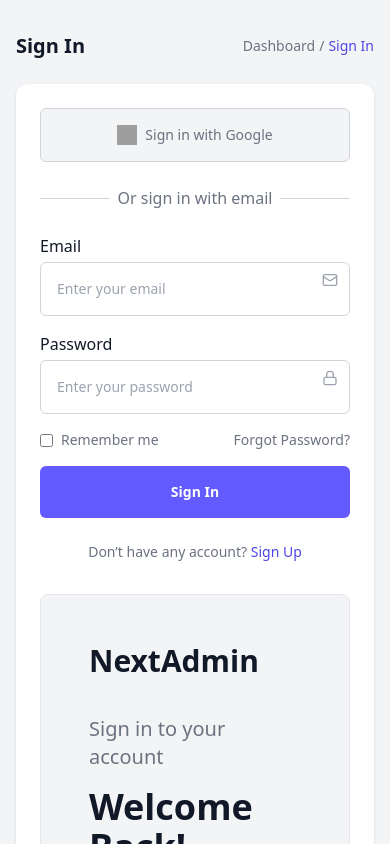
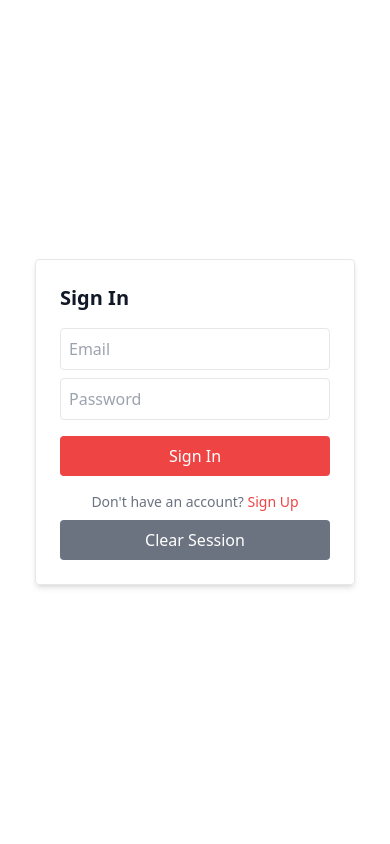
Before and after one commit to mangerbaseline/Admin-frontend, a Next.js app: page /Authentication/signin in a window 390 px wide. Shown: the top 844 px of the page. Built offline with nearby package versions, Linux system fonts and the light colour scheme; grey boxes are pictures that could not be loaded.

Commit message:
next commit

```diff
--- a/app/Authentication/signin/page.tsx
+++ b/app/Authentication/signin/page.tsx
@@ -1,117 +1,138 @@
-'use client';
+"use client";
 
-import { login } from '../../lib/auth';
-import { Mail, Lock } from 'lucide-react';
-import Link from 'next/link';
-import { useRouter } from 'next/navigation';
+import { useState, useEffect } from "react";
+import { signin } from "../../lib/api";
+import { useRouter } from "next/navigation";
 
 export default function SigninPage() {
+  const router = useRouter();
+  const [email, setEmail] = useState("");
+  const [password, setPassword] = useState("");
+  const [error, setError] = useState("");
+  const [loading, setLoading] = useState(false);
 
-    const router = useRouter();
+  // Clear any existing localStorage tokens on component mount
+  useEffect(() => {
+    localStorage.removeItem("token");
+    console.log("🧹 Cleared localStorage token");
 
-    const handleLogin = (e: React.MouseEvent<HTMLButtonElement>) => {
+    // Check if there are any remaining tokens
+    const remainingToken = localStorage.getItem("token");
+    console.log("🔍 Remaining localStorage token:", remainingToken);
+  }, []);
+
+const handleSubmit = async (e: React.FormEvent) => {
   e.preventDefault();
-        login('demo-token'); // Store dummy token
-        router.push('/dashboard'); // Redirect
+  console.log("🚀 handleSubmit fired", { email, password });
+
+  // 🔒 Prevent empty submissions
+  if (!email.trim() || !password.trim()) {
+    setError("Please enter both email and password");
+    console.log("❌ Empty fields detected");
+    return;
+  }
+
+  // Basic email validation
+  const emailRegex = /^[^\s@]+@[^\s@]+\.[^\s@]+$/;
+  if (!emailRegex.test(email)) {
+    setError("Please enter a valid email address");
+    return;
+  }
+
+  try {
+    setLoading(true);
+    setError("");
+
+    console.log("📤 Sending signin request with:", { email, password });
+    const data = await signin(email, password);
+
+    // Ensure token is returned before redirect
+    if (data && data.token) {
+      console.log("✅ Login successful, token received:", data.token);
+
+      // Save token in localStorage for client-side access
+      localStorage.setItem("token", data.token);
+
+      // ✅ Redirect only when login succeeded
+      router.push("/dashboard");
+    } else {
+      console.warn("⚠️ Login failed, no token returned:", data);
+      setError("Invalid login response");
+    }
+  } catch (err: any) {
+    console.error("❌ Signin error:", err);
+    setError(err.message || "Signin failed");
+  } finally {
+    setLoading(false);
+  }
 };
+
   return (
-    <div className="bg-gray-100 dark:bg-[#0F172A] min-h-screen flex flex-col items-center justify-center px-4 py-8 text-gray-900 dark:text-white">
+    <div className="flex justify-center items-center h-screen">
+      <form
+        onSubmit={handleSubmit}
+        className="p-6 border rounded shadow-md w-80"
+      >
+        <h2 className="text-xl font-bold mb-4">Sign In</h2>
 
-      {/* Header + Breadcrumb */}
-      <div className="flex items-center justify-between flex-wrap gap-2 mb-6 w-full max-w-6xl">
-        <h2 className="text-xl font-bold">Sign In</h2>
-        <div className="text-sm text-gray-500 dark:text-gray-400">
-          <Link href="/">
-          <span className="hover:underline cursor-pointer">Dashboard</span>
-          </Link>
-          <span className="mx-1">/</span>
-          <span className="text-indigo-600 dark:text-indigo-400 font-medium">Sign In</span>
-        </div>
-      </div>
+        {error && <p className="text-red-500 mb-2">{error}</p>}
 
-      {/* Main Card */}
-      <div className="bg-white dark:bg-[#1E293B] rounded-xl shadow p-6 md:p-8 w-full max-w-6xl flex flex-col md:flex-row gap-8">
-
-        {/* Left: Form */}
-        <div className='w-full max-w[390px] sm:p-12 xl:w-1/2'>
-        <div className="flex-1 space-y-6   xl:px-15 xl:pt-15   w-full">
-          <button className="w-full flex items-center font-medium justify-center gap-2 border border-gray-300 dark:border-gray-600 text-gray-500 rounded-md py-4 text-sm bg-gray-100 hover:bg-gray-200 dark:hover:bg-gray-700 transition">
-            <img src="https://www.svgrepo.com/show/475656/google-color.svg" alt="Google" className="w-5 h-5" />
-            Sign in with Google
-          </button>
-
-          <div className="flex items-center gap-2 text-gray-500 font-medium  dark:text-gray-400 text-base">
-            <div className="flex-1 border-t border-gray-300 dark:border-gray-600" />
-            Or sign in with email
-            <div className="flex-1 border-t border-gray-300 dark:border-gray-600" />
-          </div>
-
-          <form className="space-y-4">
-            {/* Email */}
-            <div>
-              <label className="text-base mb-1 block  dark:text-gray-300">Email</label>
-              <div className="relative">
         <input
           type="email"
-                  placeholder="Enter your email"
-                  className="w-full bg-white dark:bg-gray-800 border border-gray-300 dark:border-gray-600 px-4 py-4 pr-10 rounded-md text-sm text-gray-900 dark:text-white focus:outline-none focus:ring-2 focus:ring-indigo-500"
+          placeholder="Email"
+          value={email}
+          onChange={(e) => setEmail(e.target.value)}
+          className="w-full border p-2 mb-2 rounded"
+          required
         />
-                <Mail className="absolute right-3 top-2.5 w-4 h-4 text-gray-400" />
-              </div>
-            </div>
 
-            {/* Password */}
-            <div>
-              <label className="text-base mb-1 block  dark:text-gray-300">Password</label>
-              <div className="relative">
         <input
           type="password"
-                  placeholder="Enter your password"
-                  className="w-full bg-white dark:bg-gray-800 border border-gray-300 dark:border-gray-600 px-4 py-4 pr-10 rounded-md text-sm text-gray-900 dark:text-white focus:outline-none focus:ring-2 focus:ring-indigo-500"
+          placeholder="Password"
+          value={password}
+          onChange={(e) => setPassword(e.target.value)}
+          className="w-full border p-2 mb-4 rounded"
+          required
         />
-                <Lock className="absolute right-3 top-2.5 w-4 h-4 text-gray-400" />
-              </div>
-            </div>
-
-            {/* Remember + Forgot */}
-            <div className="flex items-center justify-between text-sm text-gray-500 dark:text-gray-400">
-              <label className="flex items-center gap-2">
-                <input type="checkbox" className="accent-indigo-500" />
-                Remember me
-              </label>
-              <Link href="/Authentication/forgetpassword" className=" dark:text-indigo-400 hover:underline">
-                Forgot Password?
-              </Link>
-            </div>
 
         <button
           type="submit"
-              onClick={handleLogin}
-              className="w-full bg-[#635BFF] hover:bg-[#4f47e4] text-white py-4 rounded-md text-sm font-semibold transition"
+          disabled={loading}
+          onClick={() => console.log("🔘 Button clicked, email:", email, "password:", password)}
+          className={`w-full bg-red-500 hover:bg-red-600 text-white p-2 rounded transition ${
+            loading ? "opacity-50 cursor-not-allowed" : ""
+          }`}
         >
-              Sign In
+          {loading ? "Signing In..." : "Sign In"}
+        </button>
+
+        <p className="mt-4 text-sm text-center text-gray-500">
+          Don't have an account?{" "}
+          <a
+            href="/Authentication/signup"
+            className="text-red-500 hover:underline"
+          >
+            Sign Up
+          </a>
+        </p>
+
+        <button
+          type="button"
+          onClick={() => {
+            localStorage.removeItem("token");
+            // Call logout API to clear httpOnly cookies
+            fetch('http://localhost:5000/api/auth/logout', {
+              method: 'POST',
+              credentials: 'include'
+            }).then(() => {
+              window.location.reload();
+            });
+          }}
+          className="mt-2 w-full bg-gray-500 hover:bg-gray-600 text-white p-2 rounded transition"
+        >
+          Clear Session
         </button>
       </form>
-
-          <p className="mt-4 text-sm text-center text-gray-500 dark:text-gray-400">
-            Don’t have any account?{' '}
-            <Link href="/Authentication/signup" className="text-indigo-600 dark:text-indigo-400 hover:underline">
-              Sign Up
-            </Link>
-          </p>
-        </div>
-        </div>
-        {/* Right: Welcome Card */}
-        <div className="flex-1 bg-gray-100 dark:bg-[#0F172A] border border-gray-200 dark:border-gray-700 rounded-lg px-12 pt-12 flex flex-col justify-center text-left">
-          <h2 className=" dark:text-white font-semibold pb-7 text-3xl mb-2">NextAdmin</h2>
-          <p className="text-xl text-gray-500 pb-3 dark:text-gray-400 mb-1">Sign in to your account</p>
-          <h3 className="text-4xl font-semibold  dark:text-white pb-3 mb-2">Welcome Back!</h3>
-          <p className="text-base text-gray-600 dark:text-gray-400 max-w-xs">
-            Please sign in to your account by completing the necessary fields below
-          </p>
-          <img src="https://demo.nextadmin.co/images/grids/grid-02.svg" alt="" className="mt-4" />
-        </div>
-      </div>
     </div>
   );
 }
--- a/app/Authentication/signup/page.tsx
+++ b/app/Authentication/signup/page.tsx
@@ -1,123 +1,135 @@
 'use client';
 
-import { Mail, Lock, User } from 'lucide-react';
+import { useState } from 'react';
+import { signup } from '../../lib/api';
+import { useRouter } from 'next/navigation';
 import Link from 'next/link';
 
 export default function SignupPage() {
+  const router = useRouter();
+  const [username, setUsername] = useState("");
+  const [email, setEmail] = useState("");
+  const [password, setPassword] = useState("");
+  const [confirmPassword, setConfirmPassword] = useState("");
+  const [error, setError] = useState("");
+  const [loading, setLoading] = useState(false);
+
+const handleSignup = async (e: React.FormEvent<HTMLFormElement>) => {
+  e.preventDefault();
+  setError("");
+
+  console.log("🔹 Form submitted:", { username, email, password, confirmPassword });
+
+  // Validations
+  if (!username.trim() || !email.trim() || !password.trim() || !confirmPassword.trim()) {
+    setError("All fields are required");
+    return;
+  }
+
+  if (password !== confirmPassword) {
+    setError("Passwords do not match");
+    return;
+  }
+
+  if (password.length < 6) {
+    setError("Password must be at least 6 characters long");
+    return;
+  }
+
+  // Basic email validation
+  const emailRegex = /^[^\s@]+@[^\s@]+\.[^\s@]+$/;
+  if (!emailRegex.test(email)) {
+    setError("Please enter a valid email address");
+    return;
+  }
+
+  setLoading(true);
+  try {
+    console.log("🔹 Sending signup request...");
+    const res = await signup({ username, email, password });
+    console.log("✅ Signup success:", res);
+
+    router.push("/Authentication/signin?registered=1");
+  } catch (err: any) {
+    console.error("❌ Signup failed:", err);
+    setError(err.message || "Signup failed");
+  } finally {
+    setLoading(false);
+  }
+};
+
   return (
-    <div className=" dark:bg-[#0F172A] min-h-screen flex flex-col items-center justify-center px-8 py-6 text-gray-900 dark:text-white">
+    <div className="min-h-screen flex items-center justify-center px-4 py-8 bg-gray-100 dark:bg-[#0F172A]">
+      <form
+        className="space-y-4 w-full max-w-md bg-white dark:bg-gray-800 p-8 rounded-xl shadow"
+        onSubmit={handleSignup}
+      >
+        <h2 className="text-2xl font-semibold mb-6 text-center">Sign Up</h2>
 
-      {/* Header & Breadcrumb */}
-      <div className="flex items-center justify-between flex-wrap gap-2 mb-6 w-full max-w-6xl">
-        <h2 className="text-3xl font-semibold dark:text-white text-gray-900">Sign Up</h2>
-        <div className="text-sm text-gray-500 dark:text-gray-400">
-          <Link href="/">
-          <span className="hover:underline cursor-pointer">Dashboard</span>
-          </Link>
-          <span className="mx-1">/</span>
-          <span className="text-indigo-600 dark:text-indigo-400 font-medium">Sign Up</span>
-        </div>
+        <div>
+          <label className="text-sm mb-1 block dark:text-gray-300">Username</label>
+          <input
+            type="text"
+            placeholder="Enter your username"
+            value={username}
+            onChange={(e) => setUsername(e.target.value)}
+            className="w-full bg-white dark:bg-gray-700 border border-gray-300 dark:border-gray-600 px-4 py-3 rounded-md text-sm text-gray-900 dark:text-white focus:outline-none focus:ring-2 focus:ring-indigo-500"
+          />
         </div>
 
-      {/* Card */}
-      <div className=" dark:bg-[#1E293B] bg-white rounded-xl w-full shadow p-6 md:p-8 flex flex-col md:flex-row gap-8">
-
-        {/* Left Side: Form */}
-        <div className='w-full max-w[390px] sm:p-12 xl:w-1/2'>
-        <div className="flex-1 space-y-6   xl:px-15 xl:pt-15   w-full">
-         <Link href="#" className=''> <button  className="w-full bg-gray-100 dark:bg-gray-800 text-gray-500 font-medium  flex items-center justify-center gap-2 border border-gray-300 dark:border-gray-600 rounded-md text-sm hover:bg-gray-100 dark:hover:bg-gray-700 transition py-4">
-            <img src="https://www.svgrepo.com/show/475656/google-color.svg" alt="Google" className="w-5 h-5" />
-            Sign up with Google
-          </button></Link>
-
-          <div className="flex items-center gap-2 text-gray-500 dark:text-gray-400 font-semibold text-sm">
-            <div className="flex-1 border-t  border-gray-300 dark:border-gray-600 " />
-            Or sign up with email
-            <div className="flex-1 border-t border-gray-300 dark:border-gray-600" />
-          </div>
-
-          {/* Form */}
-          <form className="space-y-4">
-            {/* Name */}
-            <div className=''>
-              <label className="text-sm mb-1 block black dark:text-gray-300">Name</label>
-              <div className="relative">
-                <input
-                  type="text"
-                  placeholder="Enter your full name"
-                  className="w-full bg-white dark:bg-gray-800 border border-gray-300 dark:border-gray-600 px-4 py-4 pr-10 rounded-md text-sm text-gray-900 dark:text-white focus:outline-none focus:ring-2 focus:ring-indigo-500"
-                />
-                <User className="absolute right-3 top-5 w-4 h-4 text-gray-400" />
-              </div>
-            </div>
-
-            {/* Email */}
         <div>
-              <label className="text-sm mb-1 block black dark:text-gray-300">Email</label>
-              <div className="relative">
+          <label className="text-sm mb-1 block dark:text-gray-300">Email</label>
           <input
             type="email"
             placeholder="Enter your email"
-                  className="w-full bg-white dark:bg-gray-800 border border-gray-300 dark:border-gray-600 px-4 py-4 pr-10 rounded-md text-sm text-gray-900 dark:text-white focus:outline-none focus:ring-2 focus:ring-indigo-500"
+            value={email}
+            onChange={(e) => setEmail(e.target.value)}
+            className="w-full bg-white dark:bg-gray-700 border border-gray-300 dark:border-gray-600 px-4 py-3 rounded-md text-sm text-gray-900 dark:text-white focus:outline-none focus:ring-2 focus:ring-indigo-500"
           />
-                <Mail className="absolute right-3 top-5 w-4 h-4 text-gray-400" />
-              </div>
         </div>
 
-            {/* Password */}
         <div>
-              <label className="text-sm mb-1 block black dark:text-gray-300">Password</label>
-              <div className="relative">
+          <label className="text-sm mb-1 block dark:text-gray-300">Password</label>
           <input
             type="password"
             placeholder="Enter your password"
-                  className="w-full bg-white dark:bg-gray-800 border border-gray-300 dark:border-gray-600 px-4 py-4 pr-10 rounded-md text-sm text-gray-900 dark:text-white focus:outline-none focus:ring-2 focus:ring-indigo-500"
+            value={password}
+            onChange={(e) => setPassword(e.target.value)}
+            className="w-full bg-white dark:bg-gray-700 border border-gray-300 dark:border-gray-600 px-4 py-3 rounded-md text-sm text-gray-900 dark:text-white focus:outline-none focus:ring-2 focus:ring-indigo-500"
           />
-                <Lock className="absolute right-3 top-5 w-4 h-4 text-gray-400" />
-              </div>
         </div>
 
-            {/* Confirm Password */}
         <div>
-              <label className="text-sm mb-1 block black dark:text-gray-300">Re-type Password</label>
-              <div className="relative">
+          <label className="text-sm mb-1 block dark:text-gray-300">Confirm Password</label>
           <input
             type="password"
             placeholder="Re-enter your password"
-                  className="w-full bg-white dark:bg-gray-800 border border-gray-300 dark:border-gray-600 px-4 py-4 pr-10 rounded-md text-sm text-gray-900 dark:text-white focus:outline-none focus:ring-2 focus:ring-indigo-500"
+            value={confirmPassword}
+            onChange={(e) => setConfirmPassword(e.target.value)}
+            className="w-full bg-white dark:bg-gray-700 border border-gray-300 dark:border-gray-600 px-4 py-3 rounded-md text-sm text-gray-900 dark:text-white focus:outline-none focus:ring-2 focus:ring-indigo-500"
           />
-                <Lock className="absolute right-3 top-5 w-4 h-4 text-gray-400" />
-              </div>
         </div>
 
-            {/* Submit */}
+        {error && <p className="text-red-500 text-sm">{error}</p>}
+
         <button
           type="submit"
-              className="w-full bg-[#635BFF] hover:bg-[#4f47e4] text-white py-4 rounded-md text-base font-semibold transition"
+          disabled={loading}
+          className={`w-full bg-[#635BFF] hover:bg-[#4f47e4] text-white py-3 rounded-md text-sm font-semibold transition ${loading ? "opacity-50 cursor-not-allowed" : ""}`}
         >
-              Create account
+          {loading ? "Creating Account..." : "Create Account"}
         </button>
-          </form>
 
-          <p className="mt-4 text-base text-center text-gray-500 dark:text-gray-400">
-            Already have an account?{' '}
-            <Link href="/Authentication/signin" className="text-indigo-600 dark:text-indigo-400 hover:underline">
-              Sign in
+        <p className="mt-4 text-sm text-center text-gray-500 dark:text-gray-400">
+          Already have an account?{" "}
+          <Link
+            href="/Authentication/signin"
+            className="text-indigo-600 dark:text-indigo-400 hover:underline"
+          >
+            Sign In
           </Link>
         </p>
-        </div>
-        </div>
-        {/* Right Side: Info */}
-        <div className="flex-1 w-1/2  bg-gray-50 dark:bg-[#0F172A] border lg:block hidden border-gray-200 dark:border-gray-700 rounded-lg px-12 pt-12 flex flex-col justify-center text-left">
-          <h2 className=" font-semibold text-3xl pb-7 mb-2">NextAdmin</h2>
-          <p className="text-xl dark:text-gray-400 pb-3 mb-1">Get Started for Free</p>
-          <h3 className="text-4xl font-semibold dark:text-white pb-3 mb-2">Welcome Back!</h3>
-          <p className="text-base text-gray-600 dark:text-gray-400 max-w-xs">
-            For create your account please fill up the necessary fields below
-          </p>
-          <img src="https://demo.nextadmin.co/images/grids/grid-02.svg" alt="" className="mt-4" />
-        </div>
-      </div>
+      </form>
     </div>
   );
 }
--- /dev/null
+++ b/app/lib/api.ts
@@ -0,0 +1,116 @@
+// lib/api.ts
+
+const API_BASE_URL = 'http://localhost:5000/api';
+
+export async function signin(email: string, password: string) {
+  console.log("📤 API: Sending signin request to:", `${API_BASE_URL}/auth/login`);
+  console.log("📤 API: Request body:", { email, password });
+
+  try {
+    const res = await fetch(`${API_BASE_URL}/auth/login`, {
+      method: "POST",
+      headers: { "Content-Type": "application/json" },
+      credentials: "include",
+      body: JSON.stringify({ email, password }),
+    });
+
+    console.log("📥 API: Response status:", res.status);
+    const data = await res.json();
+    console.log("📥 API: Response data:", data);
+
+    if (!res.ok) {
+      throw new Error(data.message || "Signin failed");
+    }
+
+    return data; // { token, user, message }
+  } catch (error) {
+    console.error("❌ API: Fetch error:", error);
+    throw error;
+  }
+}
+
+export async function signup({ username, email, password }: { username: string; email: string; password: string; }) {
+  console.log("📤 API: Sending signup request to:", `${API_BASE_URL}/auth/register`);
+  console.log("📤 API: Request body:", { username, email, password });
+
+  try {
+    const res = await fetch(`${API_BASE_URL}/auth/register`, {
+      method: "POST",
+      headers: { "Content-Type": "application/json" },
+      credentials: "include",
+      body: JSON.stringify({ username, email, password }),
+    });
+
+    console.log("📥 API: Response status:", res.status);
+    console.log("📥 API: Response headers:", Object.fromEntries(res.headers.entries()));
+
+    const data = await res.json();
+    console.log("📥 API: Response data:", data);
+
+    if (!res.ok) {
+      throw new Error(data.message || "Signup failed");
+    }
+
+    return data; // { message, user }
+  } catch (error) {
+    console.error("❌ API: Fetch error:", error);
+    throw error;
+  }
+}
+
+export async function verifyToken(token: string) {
+  const res = await fetch(`${API_BASE_URL}/auth/verify`, {
+    method: "POST",
+    headers: {
+      "Content-Type": "application/json",
+      "Authorization": `Bearer ${token}`
+    },
+    credentials: "include",
+  });
+
+  const data = await res.json();
+
+  if (!res.ok) {
+    throw new Error(data.message || "Token verification failed");
+  }
+
+  return data; // { message, user }
+}
+
+export async function getUserProfile(token: string) {
+  const res = await fetch(`${API_BASE_URL}/auth/me`, {
+    method: "GET",
+    headers: {
+      "Content-Type": "application/json",
+      "Authorization": `Bearer ${token}`
+    },
+    credentials: "include",
+  });
+
+  const data = await res.json();
+
+  if (!res.ok) {
+    throw new Error(data.message || "Failed to get user profile");
+  }
+
+  return data; // { user }
+}
+
+export async function logout(token: string) {
+  const res = await fetch(`${API_BASE_URL}/auth/logout`, {
+    method: "POST",
+    headers: {
+      "Content-Type": "application/json",
+      "Authorization": `Bearer ${token}`
+    },
+    credentials: "include",
+  });
+
+  const data = await res.json();
+
+  if (!res.ok) {
+    throw new Error(data.message || "Logout failed");
+  }
+
+  return data; // { message }
+}
--- a/app/lib/auth.ts
+++ b/app/lib/auth.ts
@@ -1,17 +1,20 @@
-
 // lib/auth.ts
-export function isAuthenticated(): boolean {
-  // Mock check (replace with cookie/session check)
-  if (typeof window !== "undefined") {
-    return !!localStorage.getItem("auth-token");
-  }
-  return false;
-}
-
 export function login(token: string) {
-  localStorage.setItem("auth-token", token);
+	localStorage.setItem("token", token);
+	// Set cookie for middleware (1 week)
+	document.cookie = `auth-token=${token}; Path=/; Max-Age=${60 * 60 * 24 * 7}; SameSite=Lax`;
 }
 
 export function logout() {
-  localStorage.removeItem("auth-token");
+	localStorage.removeItem("token");
+	// Clear cookie
+	document.cookie = `auth-token=; Path=/; Max-Age=0; SameSite=Lax`;
 }
+
+export function getToken() {
+	return localStorage.getItem("token");
+}
+
+export function isAuthenticated() {
+	return !!localStorage.getItem("token");
+}
--- a/package.json
+++ b/package.json
@@ -13,10 +13,10 @@
     "lucide-react": "^0.525.0",
     "next": "15.3.4",
     "next-themes": "^0.4.6",
-    "react": "^19.0.0",
-    "react-dom": "^19.0.0",
+    "react": "^18.3.1",
+    "react-dom": "^18.3.1",
     "react-icons": "^5.5.0",
-    "react-simple-maps": "^1.0.0",
+    "react-simple-maps": "^3.0.0",
     "recharts": "^3.0.2"
   },
   "devDependencies": {
```
Also changed, not shown: app/components/ProfileDrop.tsx (+61 -16 lines), app/middlewares.ts (deleted, +0 -24 lines), middleware.ts (added, +31 -0 lines), 2 other files (tests, documents, lock files or other folders). Lines whose indentation alone changed are shown as unchanged.
